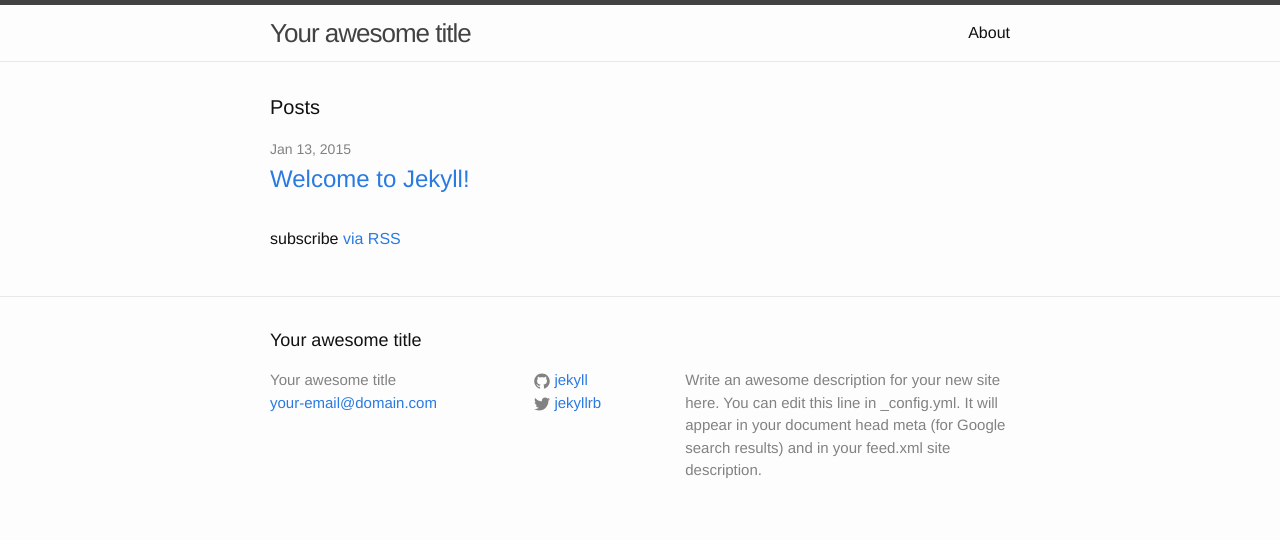
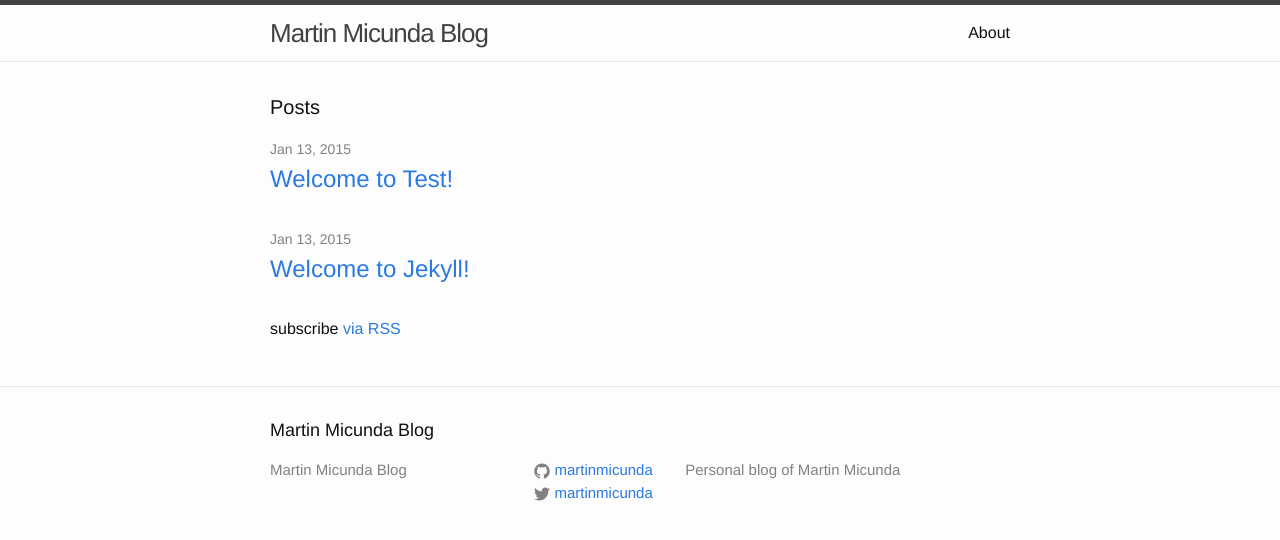
Before and after one commit to martinmicunda/martinmicunda.github.io, a Jekyll site: the page built from index.html, in a window 1280 px wide. Shown: the top 540 px of the page. Built offline with Jekyll 4.4.1, drawn with Linux system fonts in a browser that asks for light colours.

Commit message:
add test

```diff
--- a/_config.yml
+++ b/_config.yml
@@ -1,14 +1,10 @@
 # Site settings
-title: Your awesome title
-email: your-email@domain.com
-description: > # this means to ignore newlines until "baseurl:"
-  Write an awesome description for your new site here. You can edit this
-  line in _config.yml. It will appear in your document head meta (for
-  Google search results) and in your feed.xml site description.
+title: Martin Micunda Blog
+description: Personal blog of Martin Micunda
 baseurl: "" # the subpath of your site, e.g. /blog/
-url: "http://yourdomain.com" # the base hostname & protocol for your site
-twitter_username: jekyllrb
-github_username:  jekyll
+url: "http://martinmicunda.com" # the base hostname & protocol for your site
+twitter_username: martinmicunda
+github_username:  martinmicunda
 
 # Build settings
 markdown: kramdown
```
Also changed, not shown: _posts/2015-01-13-test.markdown (added, +7 -0 lines).
